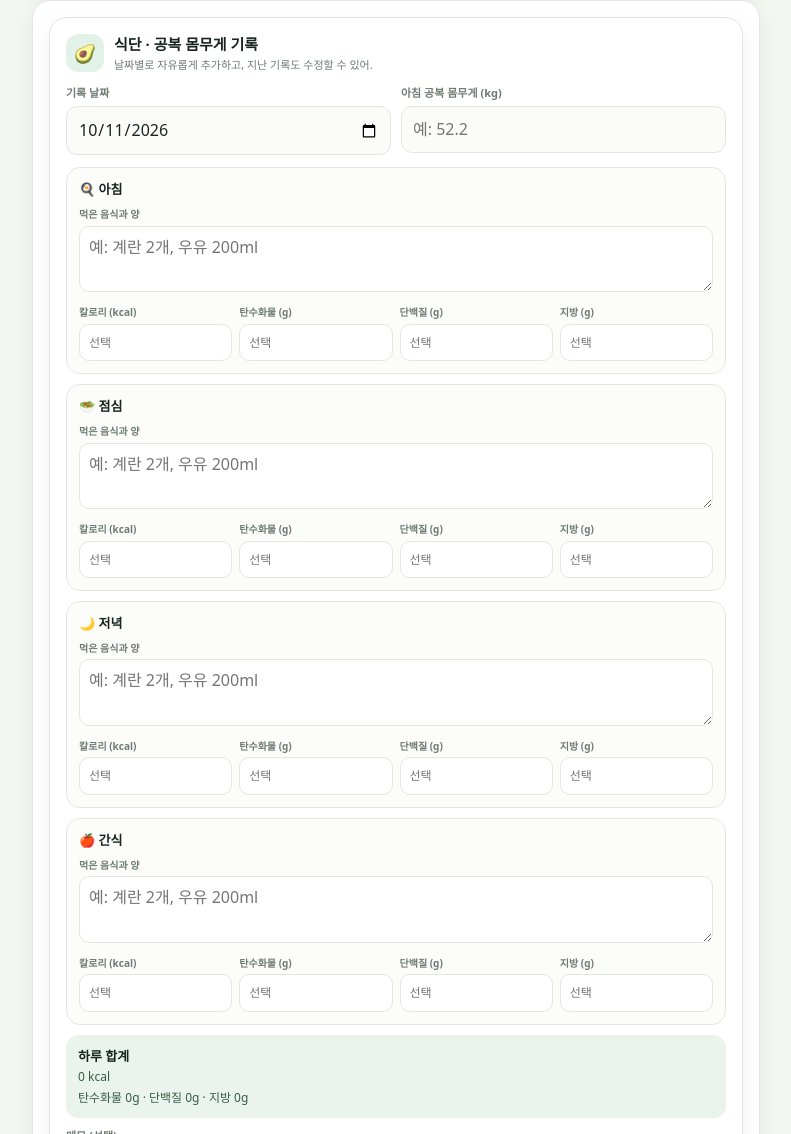
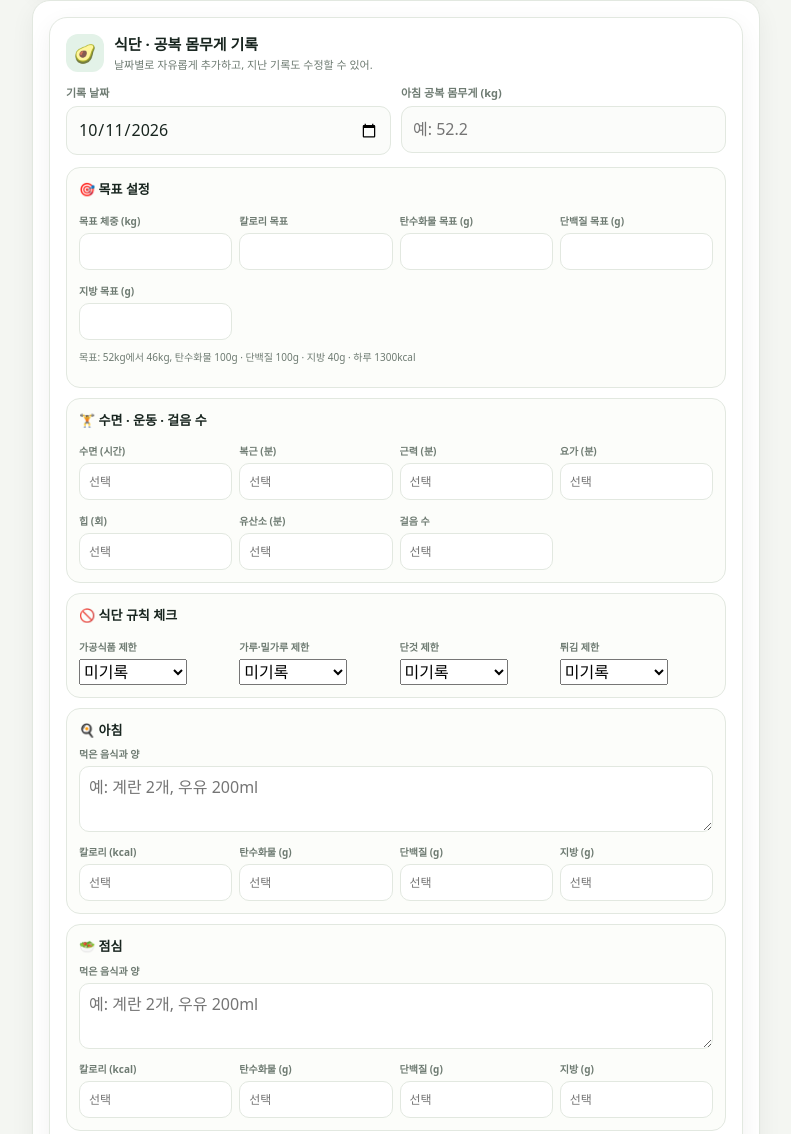
Before and after one commit to seriluna/life-os, a plain HTML site: page index.html in a window 1280 px wide. Shown: the part 2601-3735 px from the top of the page, without its empty margins (244-1035 px from the left). Drawn offline with Linux system fonts and the light colour scheme.

Commit message:
Add goal, activity and food-rule fields to private health log

```diff
--- a/index.html
+++ b/index.html
@@ -45,7 +45,9 @@
 <section class="card" id="healthLogCard">
 <div class="category-title"><div class="cat-icon">🥑</div><div><h3>식단 · 공복 몸무게 기록</h3><p>날짜별로 자유롭게 추가하고, 지난 기록도 수정할 수 있어.</p></div></div>
 <div class="health-date-row"><div class="field"><label for="healthDate">기록 날짜</label><input type="date" id="healthDate" required></div><div class="field"><label for="fastingWeight">아침 공복 몸무게 (kg)</label><input type="number" id="fastingWeight" min="20" max="300" step="0.1" placeholder="예: 52.2"></div></div>
-<div id="healthMeals"></div><div class="health-total"><strong>하루 합계</strong><span id="healthTotalKcal">0 kcal</span><span id="healthTotalMacros">탄수화물 0g · 단백질 0g · 지방 0g</span></div>
+<div class="health-meal"><h4>🎯 목표 설정</h4><div class="health-macros"><div><label for="hl-goal-weight">목표 체중 (kg)</label><input id="hl-goal-weight" type="number" step="0.1"></div><div><label for="hl-goal-calories">칼로리 목표</label><input id="hl-goal-calories" type="number"></div><div><label for="hl-goal-carbs">탄수화물 목표 (g)</label><input id="hl-goal-carbs" type="number"></div><div><label for="hl-goal-protein">단백질 목표 (g)</label><input id="hl-goal-protein" type="number"></div><div><label for="hl-goal-fat">지방 목표 (g)</label><input id="hl-goal-fat" type="number"></div></div><p class="health-small">목표: 52kg에서 46kg, 탄수화물 100g · 단백질 100g · 지방 40g · 하루 1300kcal</p></div>
+<div class="health-meal"><h4>🏋️ 수면 · 운동 · 걸음 수</h4><div class="health-macros"><div><label for="hl-act-sleepHours">수면 (시간)</label><input type="number" min="0" step="0.1" id="hl-act-sleepHours" placeholder="선택"></div><div><label for="hl-act-absMinutes">복근 (분)</label><input type="number" min="0" step="0.1" id="hl-act-absMinutes" placeholder="선택"></div><div><label for="hl-act-strengthMinutes">근력 (분)</label><input type="number" min="0" step="0.1" id="hl-act-strengthMinutes" placeholder="선택"></div><div><label for="hl-act-yogaMinutes">요가 (분)</label><input type="number" min="0" step="0.1" id="hl-act-yogaMinutes" placeholder="선택"></div><div><label for="hl-act-hipReps">힙 (회)</label><input type="number" min="0" step="0.1" id="hl-act-hipReps" placeholder="선택"></div><div><label for="hl-act-cardioMinutes">유산소 (분)</label><input type="number" min="0" step="0.1" id="hl-act-cardioMinutes" placeholder="선택"></div><div><label for="hl-act-steps">걸음 수</label><input type="number" min="0" step="0.1" id="hl-act-steps" placeholder="선택"></div></div></div>
+<div class="health-meal"><h4>🚫 식단 규칙 체크</h4><div class="health-macros"><div><label for="hl-flag-unprocessed">가공식품 제한</label><select id="hl-flag-unprocessed"><option value="">미기록</option><option value="x">준수 표시 (x)</option><option value="yes">예</option><option value="no">아니오</option></select></div><div><label for="hl-flag-noFlour">가루·밀가루 제한</label><select id="hl-flag-noFlour"><option value="">미기록</option><option value="x">준수 표시 (x)</option><option value="yes">예</option><option value="no">아니오</option></select></div><div><label for="hl-flag-noSweets">단것 제한</label><select id="hl-flag-noSweets"><option value="">미기록</option><option value="x">준수 표시 (x)</option><option value="yes">예</option><option value="no">아니오</option></select></div><div><label for="hl-flag-noFried">튀김 제한</label><select id="hl-flag-noFried"><option value="">미기록</option><option value="x">준수 표시 (x)</option><option value="yes">예</option><option value="no">아니오</option></select></div></div></div><div id="healthMeals"></div><div class="health-total"><strong>하루 합계</strong><span id="healthTotalKcal">0 kcal</span><span id="healthTotalMacros">탄수화물 0g · 단백질 0g · 지방 0g</span></div>
 <div class="field" style="margin-top:10px"><label for="healthNote">메모 (선택)</label><textarea id="healthNote" placeholder="운동, 컨디션, 외식 등 메모" rows="2"></textarea></div>
 <div class="actions"><button class="btn primary" id="saveHealthLog" type="button">식단·몸무게 저장</button><button class="btn secondary" id="clearHealthForm" type="button">입력 내용 비우기</button><button class="btn secondary" id="exportHealthCsv" type="button">식단·몸무게 Excel용 CSV 다운로드</button><button class="btn secondary" id="importHealthJsonBtn" type="button">내 기록 파일 가져오기</button><input id="importHealthJson" type="file" accept=".json,application/json" hidden></div>
 <p class="small-note">음식 이름만 입력해도 저장돼. 칼로리와 탄단지는 알고 있을 때만 입력하면 돼. 같은 날짜를 다시 저장하면 해당 날짜 기록이 수정돼.</p>
```
